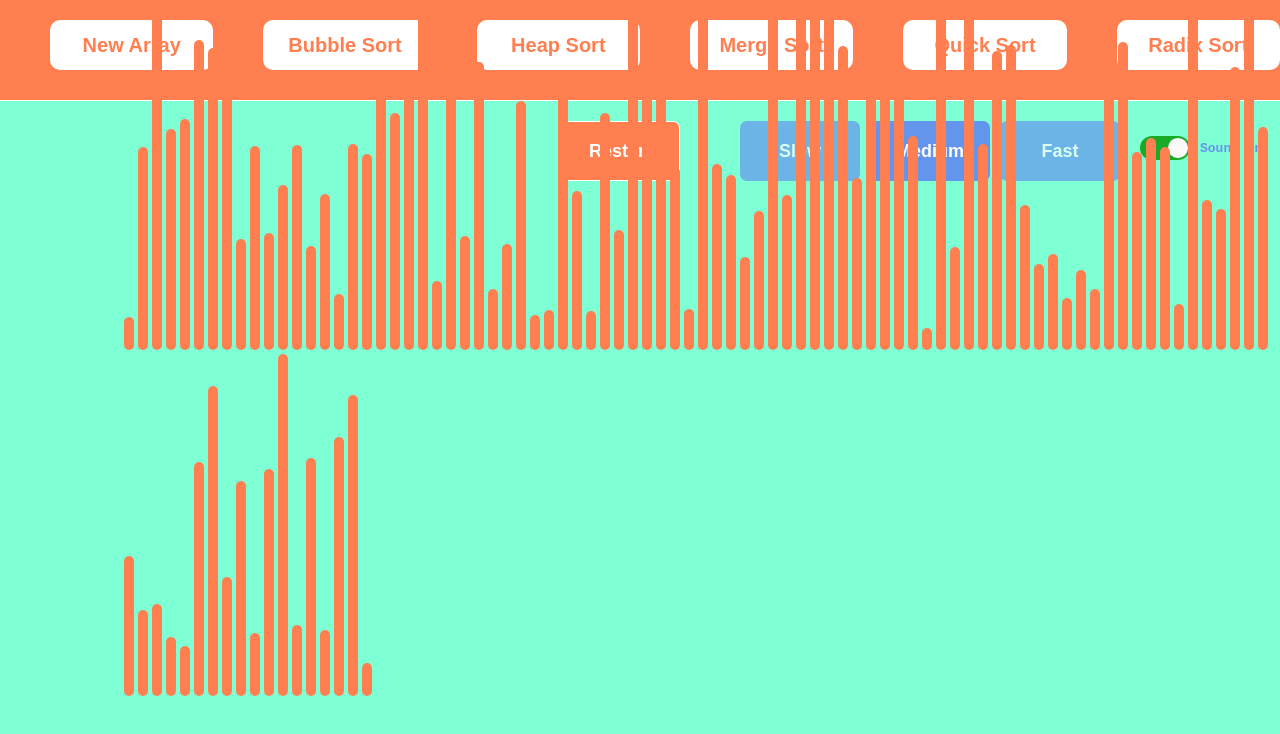
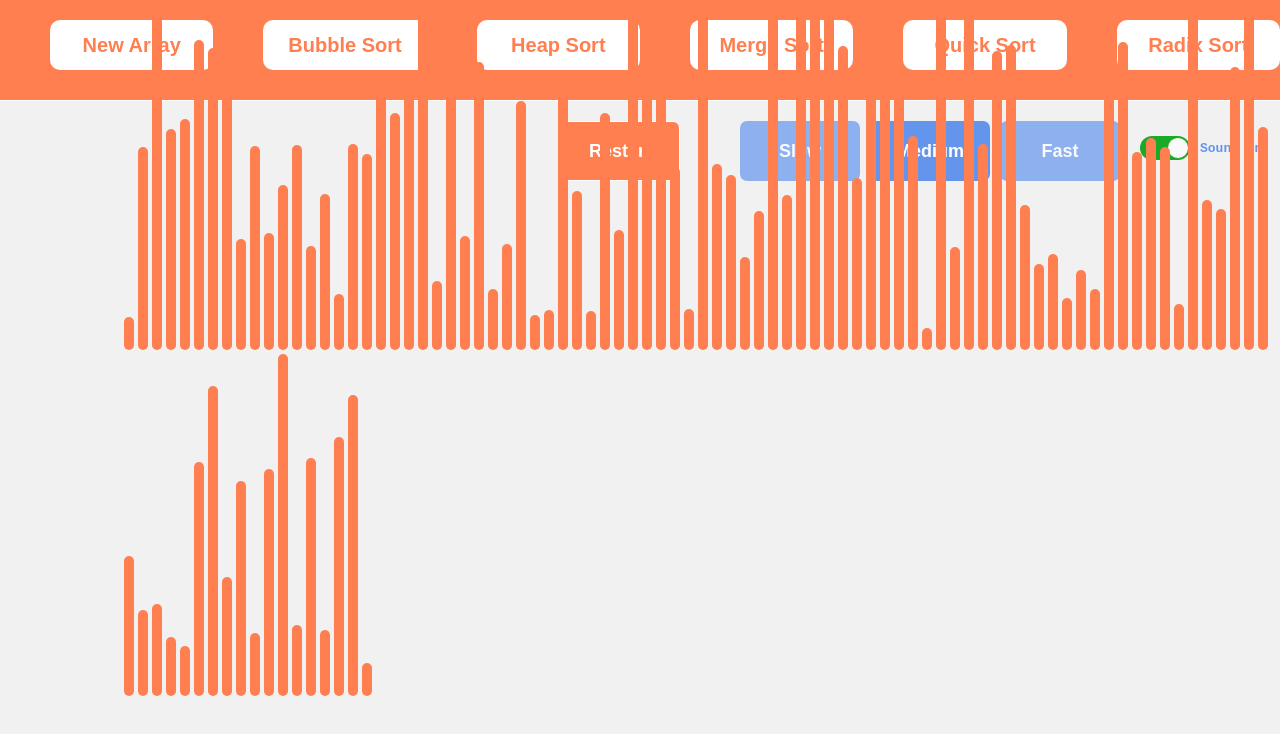
Before and after one commit to machadop1407/Sorting-Visualizer, a React (Create React App) app: page / in a window 1280 px wide. Shown: the top 734 px of the page. Built offline with nearby package versions, Linux system fonts and the light colour scheme; no server answers; the HTML template or start-up script is replaced by a standard one.

Commit message:
changed color

```diff
--- a/package.json
+++ b/package.json
@@ -2,6 +2,7 @@
   "name": "sorting-visualizer",
   "version": "0.1.0",
   "private": true,
+  "homepage": "http://machadop1407.github.io/Sorting-Visualizer",
   "dependencies": {
     "@testing-library/jest-dom": "^4.2.4",
     "@testing-library/react": "^9.5.0",
@@ -14,6 +15,8 @@
   },
   "scripts": {
     "start": "react-scripts start",
+    "predeploy": "npm run build",
+    "deploy": "gh-pages -d build",
     "build": "react-scripts build",
     "test": "react-scripts test",
     "eject": "react-scripts eject"
@@ -32,5 +35,8 @@
       "last 1 firefox version",
       "last 1 safari version"
     ]
+  },
+  "devDependencies": {
+    "gh-pages": "^3.1.0"
   }
 }
--- a/src/App.css
+++ b/src/App.css
@@ -1,7 +1,7 @@
 html, body {
   padding: 0;
   margin: 0;
-  background-color: aquamarine;
+  background-color: #f1f1f1;
   font-family: monospace;
 }
 
```
Also changed, not shown: 1 other file (tests, documents, lock files or other folders).
